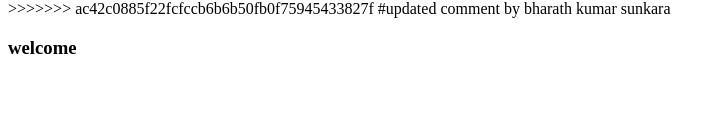
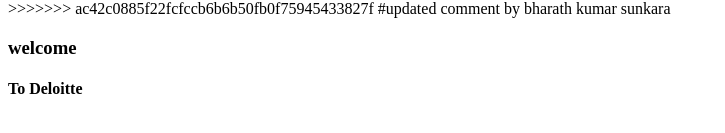
Before and after one commit to BharathKumarSunkara/shell_scripting, a plain HTML site: page index.html in a window 1280 px wide. Shown: the part 343-476 px from the top of the page, without its empty margins (0-725 px from the left). Drawn offline with Linux system fonts and the light colour scheme.

Commit message:
Update index.html
ipdated code

```diff
--- a/index.html
+++ b/index.html
@@ -9,3 +9,4 @@
 >>>>>>> ac42c0885f22fcfccb6b6b50fb0f75945433827f
 #updated comment by bharath kumar sunkara
 <h3>welcome</h3>
+<h4>To Deloitte</h4>
```
